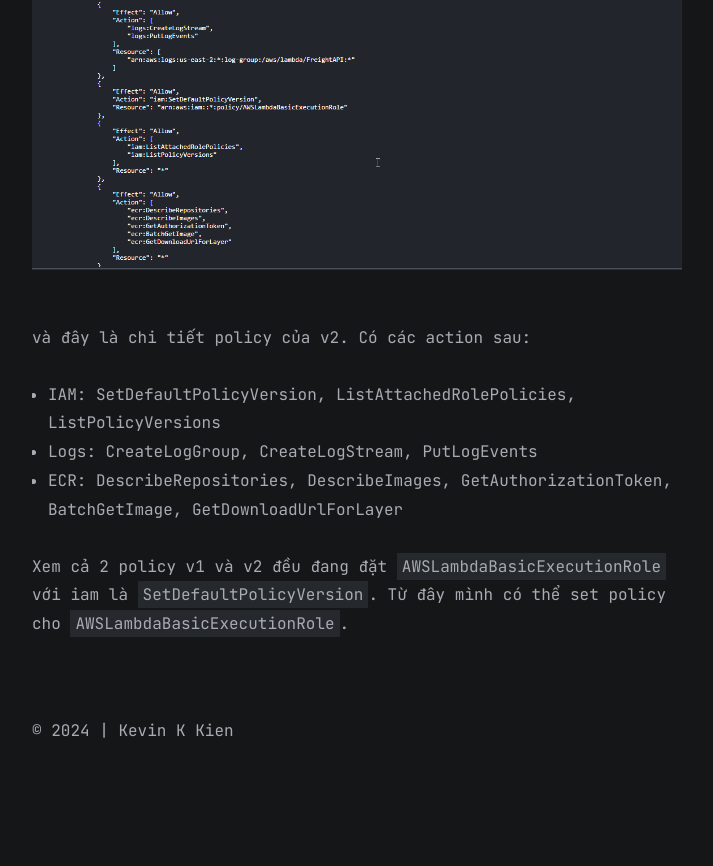
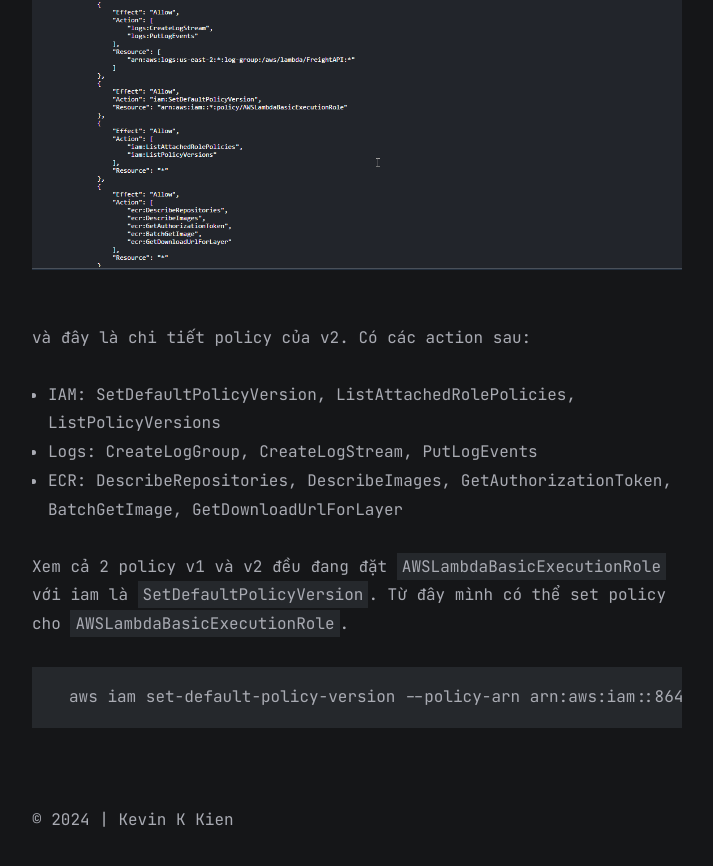
Before and after one commit to KevinKien/KevinKien.github.io, a Jekyll site: the page built from all_collections/_posts/2024-11-15-HTB-BlackSky-Hailstorm.md, in a window 1280 px wide and 900 px high, scrolled down 15660 px. Shown: the top 866 px of the window, without its empty margins (283-996 px from the left). Built offline with Jekyll 4.4.1, drawn with Linux system fonts in a browser that asks for light colours; before the commit the page ends 16471 px from its top, so only the background shows below that.

Commit message:
Update 2024-11-15-HTB-BlackSky-Hailstorm.md

````diff
--- a/all_collections/_posts/2024-11-15-HTB-BlackSky-Hailstorm.md
+++ b/all_collections/_posts/2024-11-15-HTB-BlackSky-Hailstorm.md
@@ -229,3 +229,7 @@
 - ECR: DescribeRepositories, DescribeImages, GetAuthorizationToken, BatchGetImage, GetDownloadUrlForLayer
 
 Xem cả 2 policy v1 và v2 đều đang đặt `AWSLambdaBasicExecutionRole` với iam là `SetDefaultPolicyVersion`. Từ đây mình có thể set policy cho `AWSLambdaBasicExecutionRole`.
+
+```
+aws iam set-default-policy-version --policy-arn arn:aws:iam::864899859472:policy/AWSLambdaBasicExecutionRole --version-id v2
+```
````
